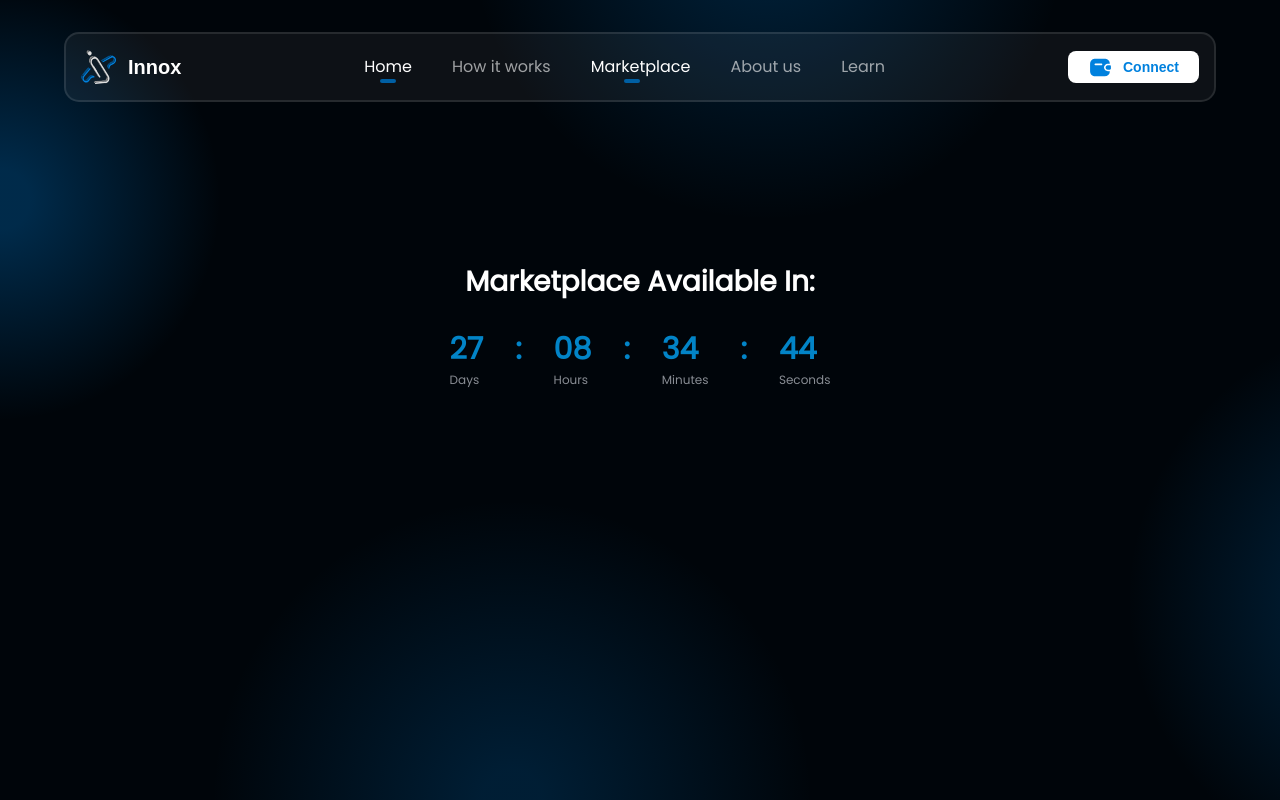
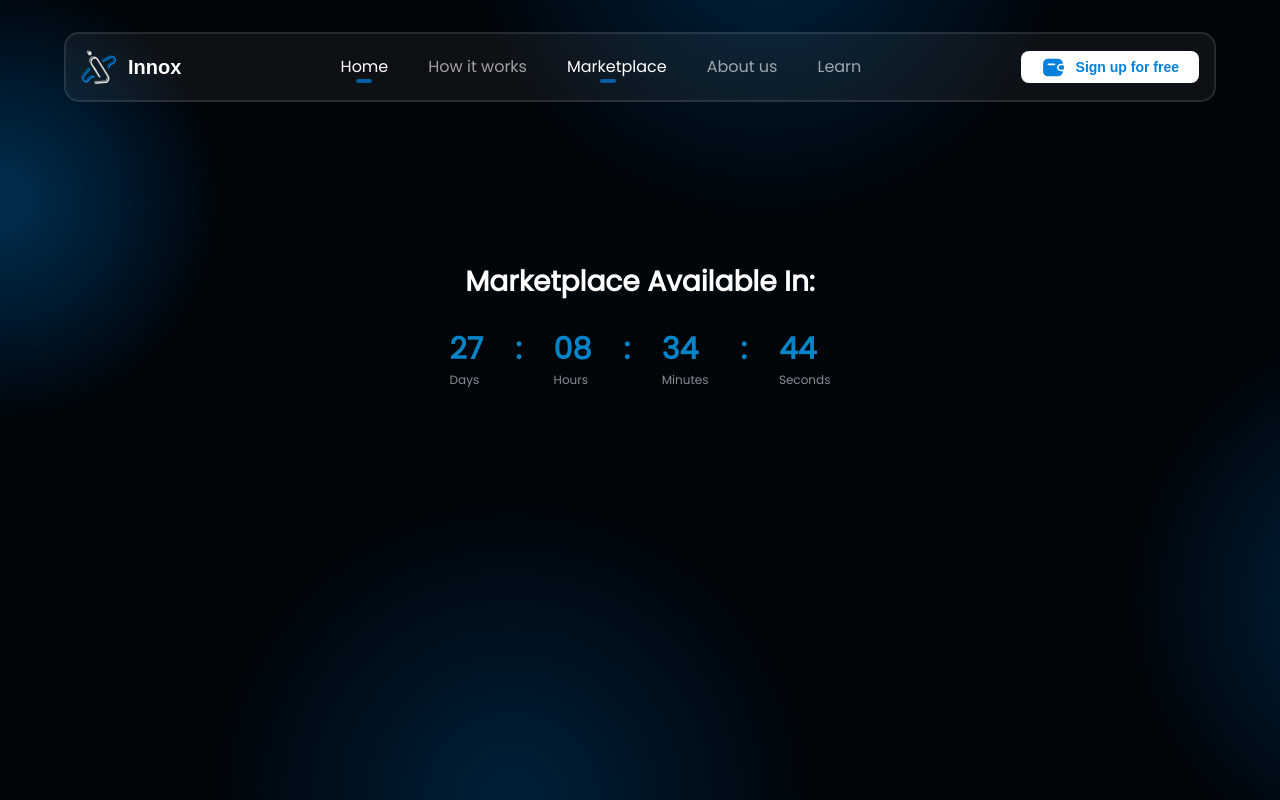
Before and after one commit to techymualim/client_repo, a Next.js app: page /marketplace in a window 1280 px wide. Built offline with nearby package versions, Linux system fonts and the light colour scheme.

Commit message:
sign up button

```diff
--- a/app/hero.tsx
+++ b/app/hero.tsx
@@ -53,7 +53,7 @@ export default function Hero() {
               target='_blank'
               rel='noopener noreferrer'
             >
-              Are you a Creator?
+              Sign up as a creator
             </a>
           </Button>
         </div>
--- a/components/navbar.tsx
+++ b/components/navbar.tsx
@@ -98,7 +98,7 @@ const Action = () => {
   return (
     <div className='flex items-center bg-white cursor-pointer hover:bg-primary/10 transition-all px-5 gap-2.5 rounded-lg h-8'>
       <Image src={`/assets/images/wallet.svg`} alt='' width={25} height={25} />
-      <p className='text-xs text-foreground font-semibold action-text'>Connect</p>
+      <p className='text-xs text-foreground font-semibold action-text'>Sign up for free</p>
     </div>
   );
 };
```
